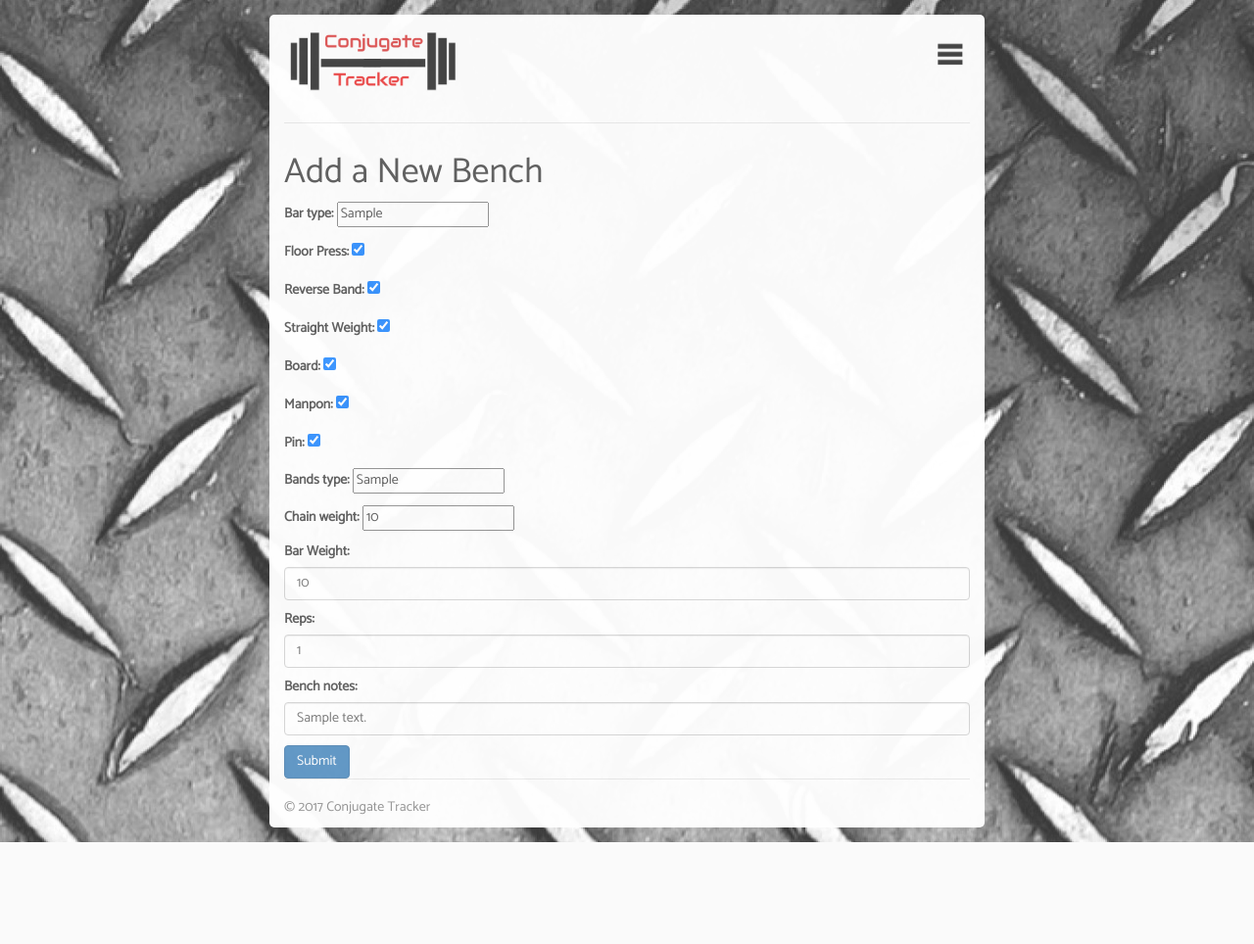
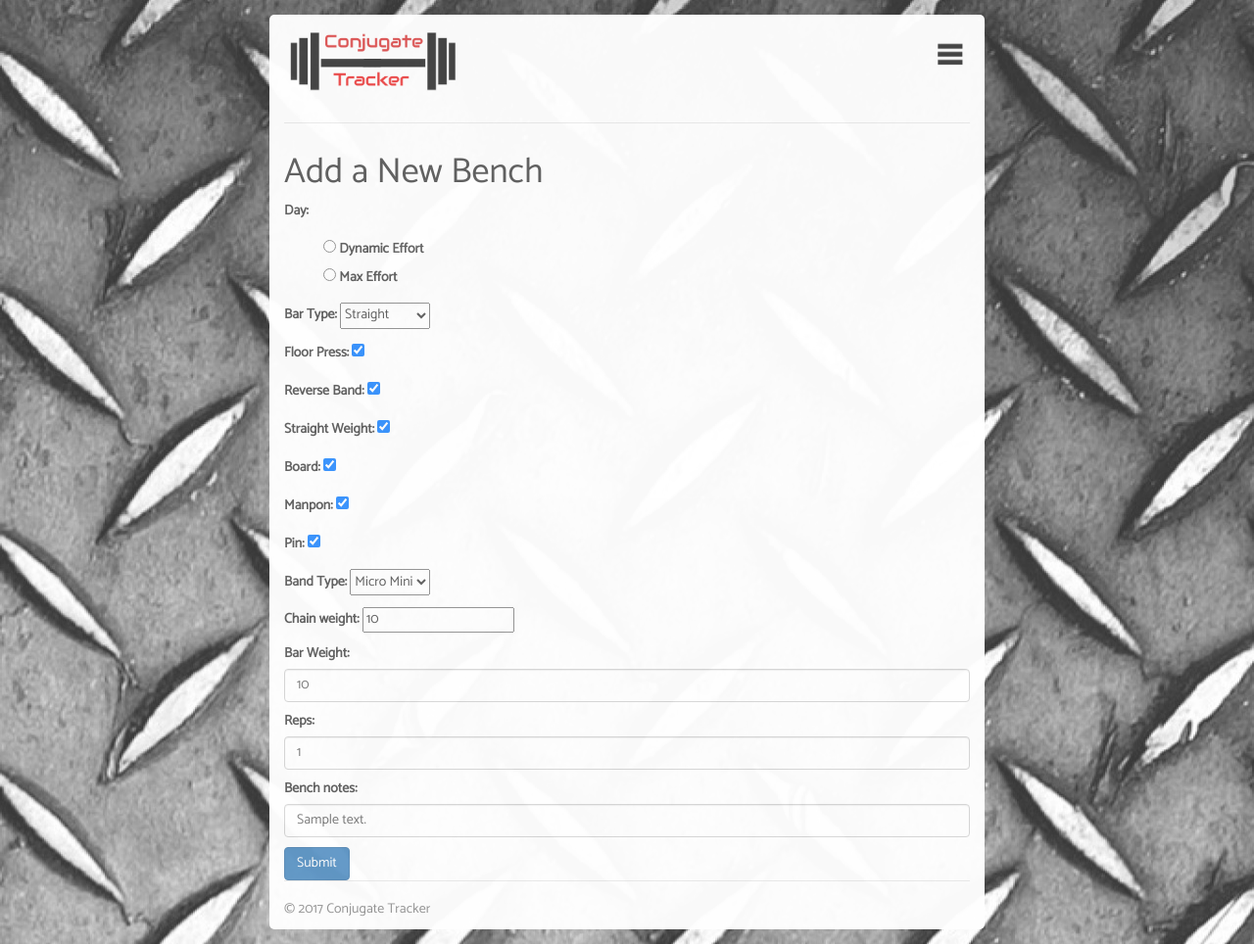
Before and after one commit to StrongAndClumsy/ConjugateTracker, a Django app: page /bench_movement/1/edit/ in a window 1280 px wide. Shown: the whole page at 98% size. Before the commit the page ends 860 px from the top, so only its background shows below. Run offline with Django 3.2, Linux system fonts and the light colour scheme; tables that the repository leaves empty hold one stand-in row (values such as "Sample post"); some libraries are stand-ins or nearby versions.

Commit message:
Migrations for Effort type in Bench and Deadlift
made migrations to add effort type to bench and deadlift fields.

Added dropdown menus to bands  and bars for bench and deadlift

```diff
--- a/tracker/forms.py
+++ b/tracker/forms.py
@@ -5,6 +5,7 @@ EFFORT_CHOICES = (('Dynamic', 'Dynamic Effort'), ('Max', 'Max Effort'))
 BOXFREE_CHOICES = (('Free', 'Free'), ('Box', 'Box'))
 SUMO_CHOICES = (('Sumo', 'Sumo'), ('Conventional', 'Conventional'))
 BAR_OPTIONS = (('Straight', 'Straight'), ('Giant Cambered', 'Giant Cambered'), ('Buffalo', 'Buffalo'), ('Bow', 'Bow'), ('Safety Squat Bar', 'Safety Squat Bar'))
+BENCH_BAR_OPTIONS = (('Straight', 'Straight'), ('Cambered', 'Cambered'), ('Bow', 'Bow'), ('Football Bar', 'Football Bar'))
 BAND_TYPE = (('Micro mini', 'Micro Mini'), ('Mini', 'Mini'), ('Light', 'Light'), ('Average', 'Average'), ('Heavy', 'Heavy'))
 
 class SquatForm(forms.ModelForm):
@@ -24,15 +25,16 @@ class SquatForm(forms.ModelForm):
 class DeadliftForm(forms.ModelForm):
 	class Meta:
 		model = DeadliftMovement
-		fields = ['sumo_conventional','deficit','block','standard','pin','chain_weight', 'bands_type',
-		'reverse','movement_weight','movement_reps','deadlift_notes']
+		fields = ['effort_type','sumo_conventional','deficit','block','standard','pin', 'reverse', 'bands_type','chain_weight',
+		'movement_weight','movement_reps','deadlift_notes']
+	effort_type = forms.ChoiceField(label="Day", widget=forms.RadioSelect(), choices=EFFORT_CHOICES)
 	sumo_conventional = forms.ChoiceField(label="Deadlift Style",widget=forms.RadioSelect, choices=SUMO_CHOICES)
 	deficit = forms.BooleanField(required=False)
 	block = forms.BooleanField(required=False)
 	standard = forms.BooleanField(required=False)
 	pin = forms.BooleanField(required=False)
 	reverse = forms.BooleanField(label="Reverse Band",required=False)
-	bands_type = forms.CharField(label="Band Type", required=False, max_length=60)
+	bands_type = forms.ChoiceField(label="Band Type", widget=forms.Select, choices=BAND_TYPE, required=False)
 	chain_weight = forms.IntegerField(required=False, initial=0)
 	movement_weight = forms.IntegerField(label="Bar Weight", required=True, widget=forms.NumberInput(attrs={'class': 'form-control', 'placeholder': 'Example: 120'}))
 	movement_reps = forms.IntegerField(label="Reps", required=True, widget=forms.NumberInput(attrs={'class': 'form-control', 'placeholder': 'Example: 1'}))
@@ -41,16 +43,17 @@ class DeadliftForm(forms.ModelForm):
 class BenchForm(forms.ModelForm):
 	class Meta:
 		model = BenchMovement
-		fields = ['bar_type','floor','reverse','standard','board','manpon',
+		fields = ['effort_type','bar_type','floor','reverse','standard','board','manpon',
 		'pin','bands_type','chain_weight','movement_weight','movement_reps','bench_notes']
-	bar_type = forms.CharField(max_length=60)
+	effort_type = forms.ChoiceField(label="Day", widget=forms.RadioSelect(), choices=EFFORT_CHOICES)
+	bar_type = forms.ChoiceField(label="Bar Type", widget=forms.Select, choices=BENCH_BAR_OPTIONS, required=True)
 	floor = forms.BooleanField(label="Floor Press",required=False)
 	reverse = forms.BooleanField(label="Reverse Band",required=False)
 	standard = forms.BooleanField(label="Straight Weight",required=False)
 	board = forms.BooleanField(required=False)
 	manpon = forms.BooleanField(required=False)
 	pin = forms.BooleanField(required=False)
-	bands_type = forms.CharField(required=False,max_length=60)
+	bands_type = forms.ChoiceField(label="Band Type", widget=forms.Select, choices=BAND_TYPE, required=False)
 	chain_weight = forms.IntegerField(required=False, initial=0)
 	movement_weight = forms.IntegerField(label="Bar Weight",required=True, widget=forms.NumberInput(attrs={'class': 'form-control', 'placeholder': 'Example: 150'}))
 	movement_reps = forms.IntegerField(label="Reps",required=True, widget=forms.NumberInput(attrs={'class': 'form-control', 'placeholder': 'Example: 1'}))
--- a/tracker/models.py
+++ b/tracker/models.py
@@ -20,6 +20,7 @@ class SquatMovement(models.Model):
 class DeadliftMovement(models.Model):
 	user = models.ForeignKey('auth.User')
 	created_at = models.DateTimeField(default=timezone.now)
+	effort_type = models.CharField(max_length=60)
 	sumo_conventional = models.CharField(max_length=60)
 	deficit = models.BooleanField()
 	block = models.BooleanField()
@@ -35,6 +36,7 @@ class DeadliftMovement(models.Model):
 class BenchMovement(models.Model):
 	user = models.ForeignKey('auth.User')
 	created_at = models.DateTimeField(default=timezone.now)
+	effort_type = models.CharField(max_length=60)
 	bar_type = models.CharField(max_length=60, blank=True)
 	floor = models.BooleanField()
 	reverse = models.BooleanField()
--- a/tracker/templates/tracker/benchmovement_detail.html
+++ b/tracker/templates/tracker/benchmovement_detail.html
@@ -5,6 +5,8 @@
 <h1>{{ object.user.username }}</h1>
 
 <p><h4><b>Created: </b>{{ object.created_at }}</h4></p>
+
+<p><h4><b>Effort Type: </b> {{ object.effort_type }}</h4></p>
 
 <p><h4><b>Bar Type: </b> {{ object.bar_type }}</h4></p>
 
--- a/tracker/templates/tracker/deadliftmovement_detail.html
+++ b/tracker/templates/tracker/deadliftmovement_detail.html
@@ -4,6 +4,8 @@
 
 <h1>{{ object.user.username }}</h1>
 <p><h4><b>Created: </b>{{ object.created_at }}</h4></p>
+
+<p><h4><b>Effort Type: </b> {{ object.effort_type }}</h4></p>
 <p><h4><b>Sumo/Conventional: </b>{{ object.sumo_conventional }}</h4></p>
 
 {% if object.deficit == True %}
--- a/tracker/views.py
+++ b/tracker/views.py
@@ -113,6 +113,7 @@ def new_deadlift(request):
         if form.is_valid():
             new_deadlift_data = DeadliftMovement(
                 user=request.user,
+                effort_type = form.cleaned_data['effort_type'],
                 sumo_conventional=form.cleaned_data['sumo_conventional'],
                 deficit=form.cleaned_data['deficit'],
                 block=form.cleaned_data['block'],
@@ -138,6 +139,7 @@ def new_bench(request):
         if form.is_valid():
             new_bench_data = BenchMovement(
                 user=request.user,
+                effort_type=form.cleaned_data['effort_type'],
                 bar_type=form.cleaned_data['bar_type'],
                 floor=form.cleaned_data['floor'],
                 reverse=form.cleaned_data['reverse'],
```
Also changed, not shown: tracker/migrations/0016_auto_20170716_1945.py (added).
